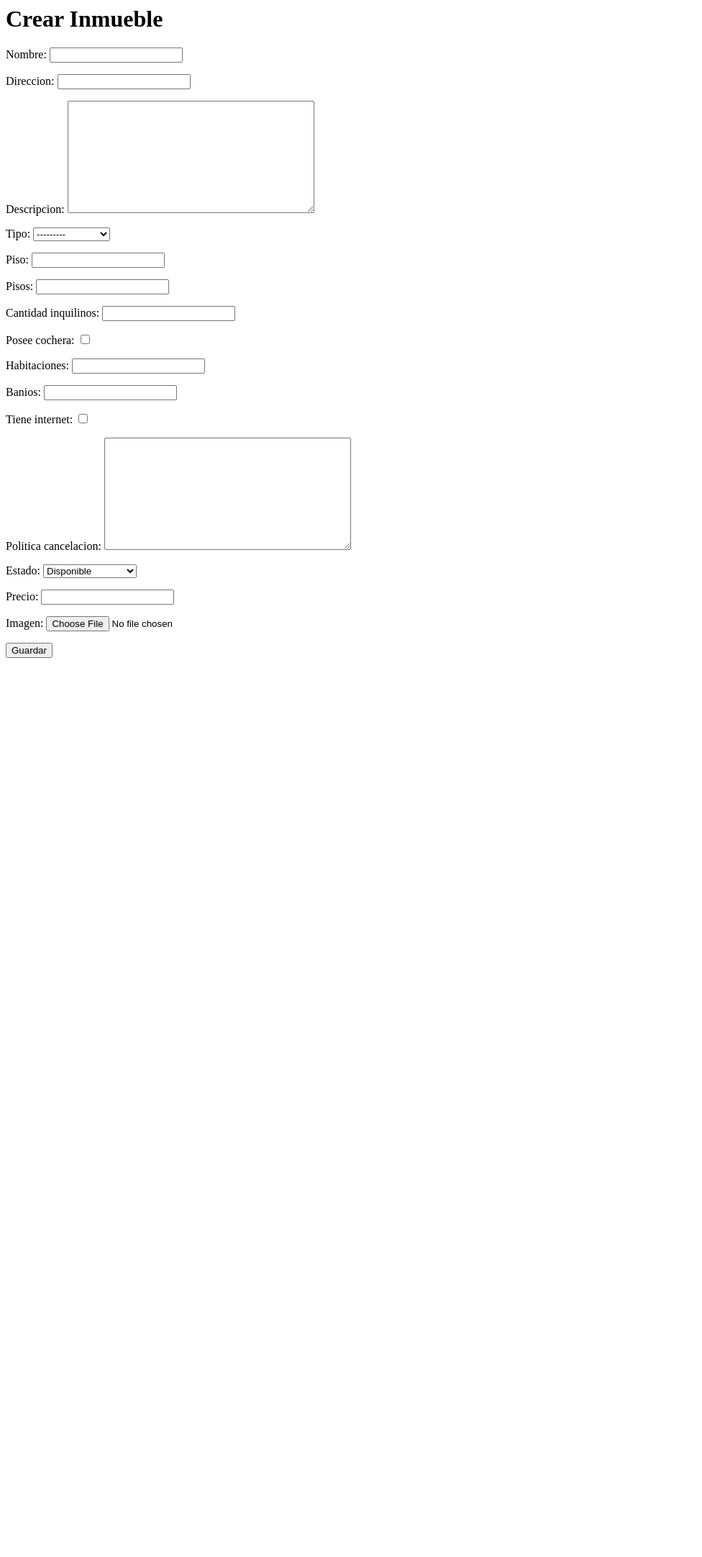
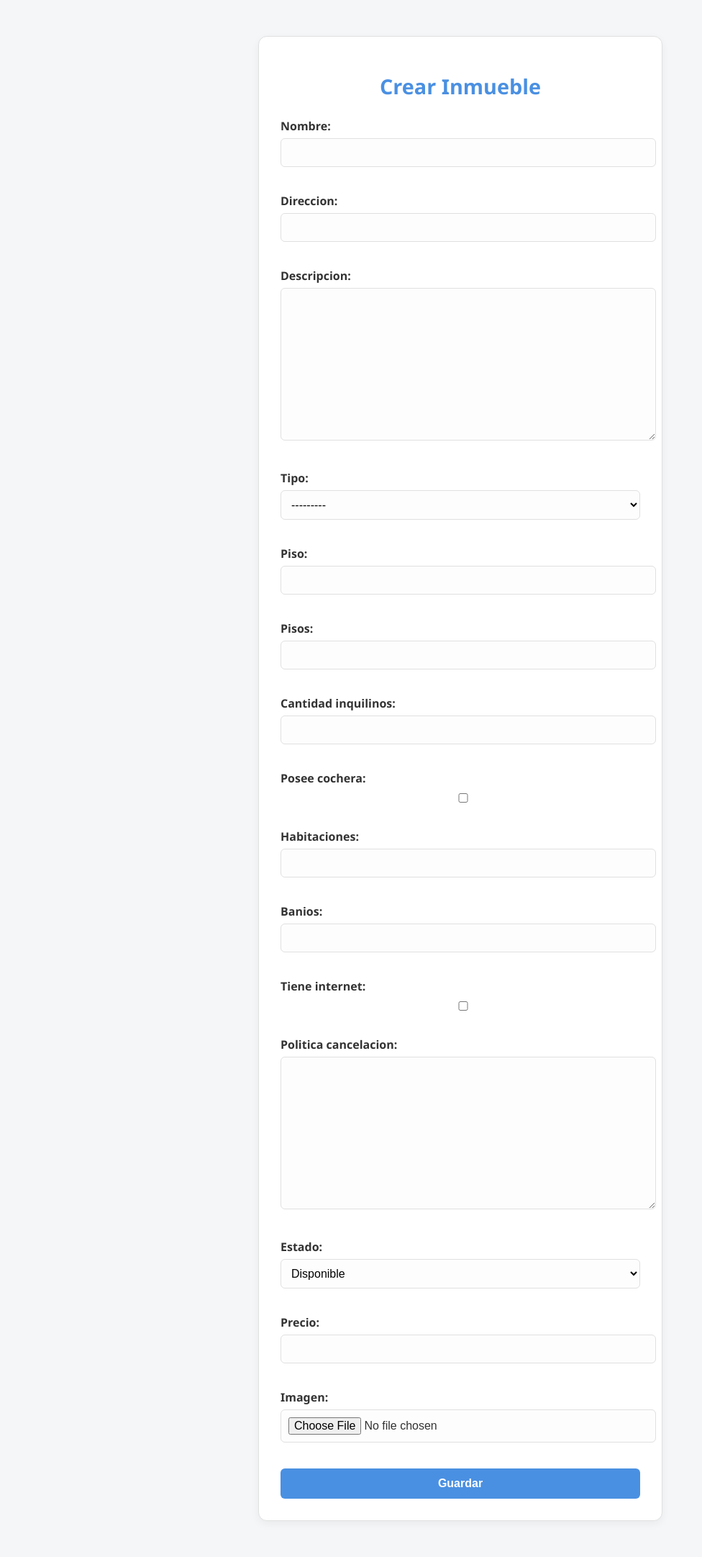
Before and after one commit to tomaspaoletti00/Ingenieria-de-Software-2, a Django app: page /inmuebles/crear/ in a window 1280 px wide. Shown: the whole page at 72% size, without its empty margins (0-976 px from the left). Before the commit the page ends 914 px from the top, so only its background shows below. Run offline with Django 5.2, Linux system fonts and the light colour scheme.

Commit message:
Agrego css en el html del Crear Inmueble

```diff
--- a/templates/gestion_inmuebles/crear_inmueble.html
+++ b/templates/gestion_inmuebles/crear_inmueble.html
@@ -1,6 +1,94 @@
-<h1>Crear Inmueble</h1>
-<form method="post">
-  {% csrf_token %}
-  {{ form.as_p }}
-  <button type="submit">Guardar</button>
-</form>
+<!DOCTYPE html>
+<html lang="es">
+<head>
+    <meta charset="UTF-8">
+    <title>Crear Inmueble</title>
+    <meta name="viewport" content="width=device-width, initial-scale=1.0">
+    <style>
+        :root {
+            --primary: #4a90e2;
+            --background: #f4f6f8;
+            --card-bg: #ffffff;
+            --border: #e0e0e0;
+            --text: #333333;
+        }
+
+        body {
+            margin: 0;
+            padding: 0;
+            background-color: var(--background);
+            font-family: 'Segoe UI', Tahoma, Geneva, Verdana, sans-serif;
+            color: var(--text);
+        }
+
+        .container {
+            max-width: 500px;
+            margin: 50px auto;
+            background: var(--card-bg);
+            padding: 30px;
+            border-radius: 12px;
+            box-shadow: 0 4px 12px rgba(0, 0, 0, 0.05);
+            border: 1px solid var(--border);
+        }
+
+        h1 {
+            text-align: center;
+            margin-bottom: 25px;
+            font-size: 1.8rem;
+            color: var(--primary);
+        }
+
+        form label {
+            display: block;
+            margin-bottom: 6px;
+            font-weight: 600;
+        }
+
+        form input,
+        form select,
+        form textarea {
+            width: 100%;
+            padding: 10px;
+            border: 1px solid var(--border);
+            border-radius: 6px;
+            margin-bottom: 20px;
+            font-size: 1rem;
+            background-color: #fdfdfd;
+        }
+
+        form button {
+            width: 100%;
+            padding: 12px;
+            background-color: var(--primary);
+            color: white;
+            border: none;
+            border-radius: 6px;
+            font-size: 1rem;
+            font-weight: bold;
+            cursor: pointer;
+            transition: background 0.3s ease;
+        }
+
+        form button:hover {
+            background-color: #3a78c2;
+        }
+
+        @media (max-width: 600px) {
+            .container {
+                margin: 20px;
+                padding: 20px;
+            }
+        }
+    </style>
+</head>
+<body>
+    <div class="container">
+        <h1>Crear Inmueble</h1>
+        <form method="POST">
+            {% csrf_token %}
+            {{ form.as_p }}
+            <button type="submit">Guardar</button>
+        </form>
+    </div>
+</body>
+</html>
```
